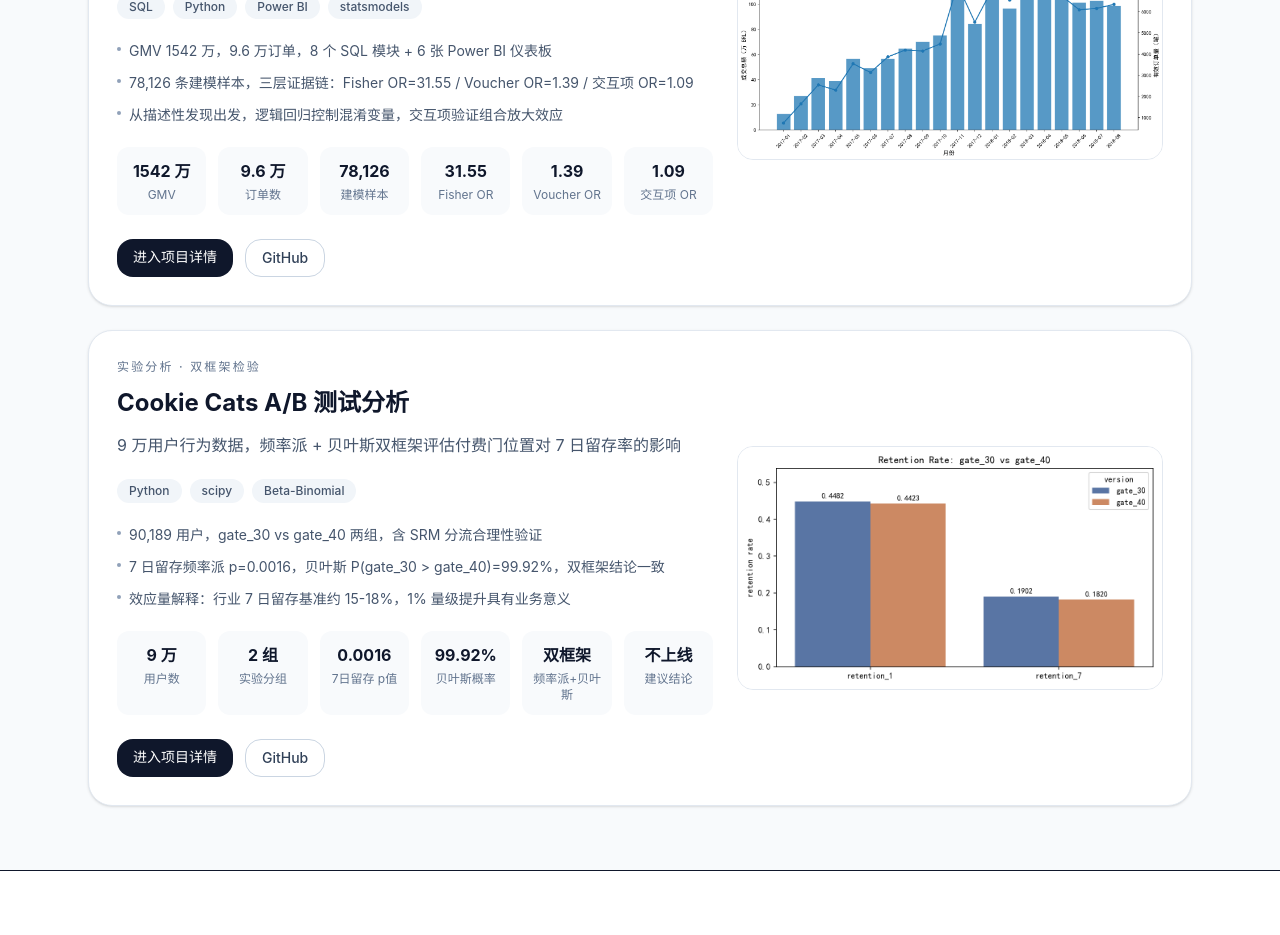
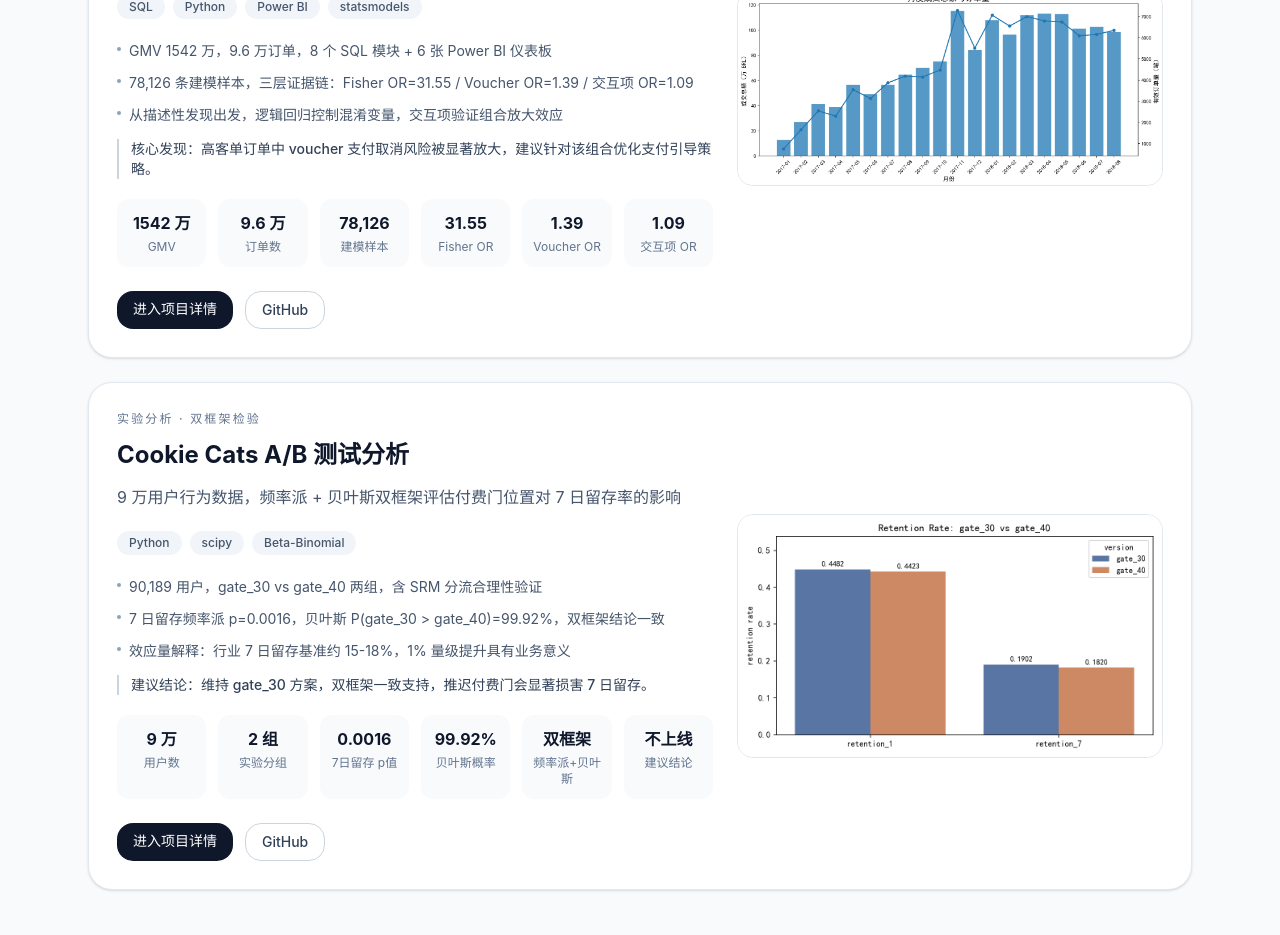
Before and after one commit to wnt0801/olist-portfolio-site, a Next.js app: page / in a window 1280 px wide. Shown: the part 920-1855 px from the top of the page. Built offline with nearby package versions, Linux system fonts and the light colour scheme.

Commit message:
add business conclusion to project cards

```diff
--- a/app/page.tsx
+++ b/app/page.tsx
@@ -21,6 +21,7 @@
         { value: "1.39", label: "Voucher OR" },
         { value: "1.09", label: "交互项 OR" },
       ],
+conclusion: "核心发现：高客单订单中 voucher 支付取消风险被显著放大，建议针对该组合优化支付引导策略。",
       github: "https://github.com/wnt0801/olist-ecommerce-analysis",
       cover: "/images/monthly_trend.png",
       coverAlt: "月度成交额与订单量",
@@ -44,6 +45,7 @@
         { value: "双框架", label: "频率派+贝叶斯" },
         { value: "不上线", label: "建议结论" },
       ],
+conclusion: "建议结论：维持 gate_30 方案，双框架一致支持，推迟付费门会显著损害 7 日留存。",
       github: "https://github.com/wnt0801/cookie-cats-ab-test",
       cover: "/images/cookie_cats_retention.png",
       coverAlt: "7 日留存率对比",
@@ -101,11 +103,14 @@
                       ))}
                     </div>
 
-                    <ul className="mt-5 space-y-2 text-sm leading-6 text-slate-600">
+<ul className="mt-5 space-y-2 text-sm leading-6 text-slate-600">
                       {p.highlights.map((h, i) => (
                         <li key={i} className="flex gap-2"><span className="mt-2 inline-block h-1 w-1 shrink-0 rounded-full bg-slate-400" /><span>{h}</span></li>
                       ))}
                     </ul>
+                    {p.conclusion && (
+                      <p className="mt-3 text-sm font-medium text-slate-700 border-l-2 border-slate-300 pl-3">{p.conclusion}</p>
+                    )}
 
                     {p.kpis && (
                       <div className="mt-5 grid grid-cols-3 gap-2 sm:grid-cols-6 sm:gap-3">
```
